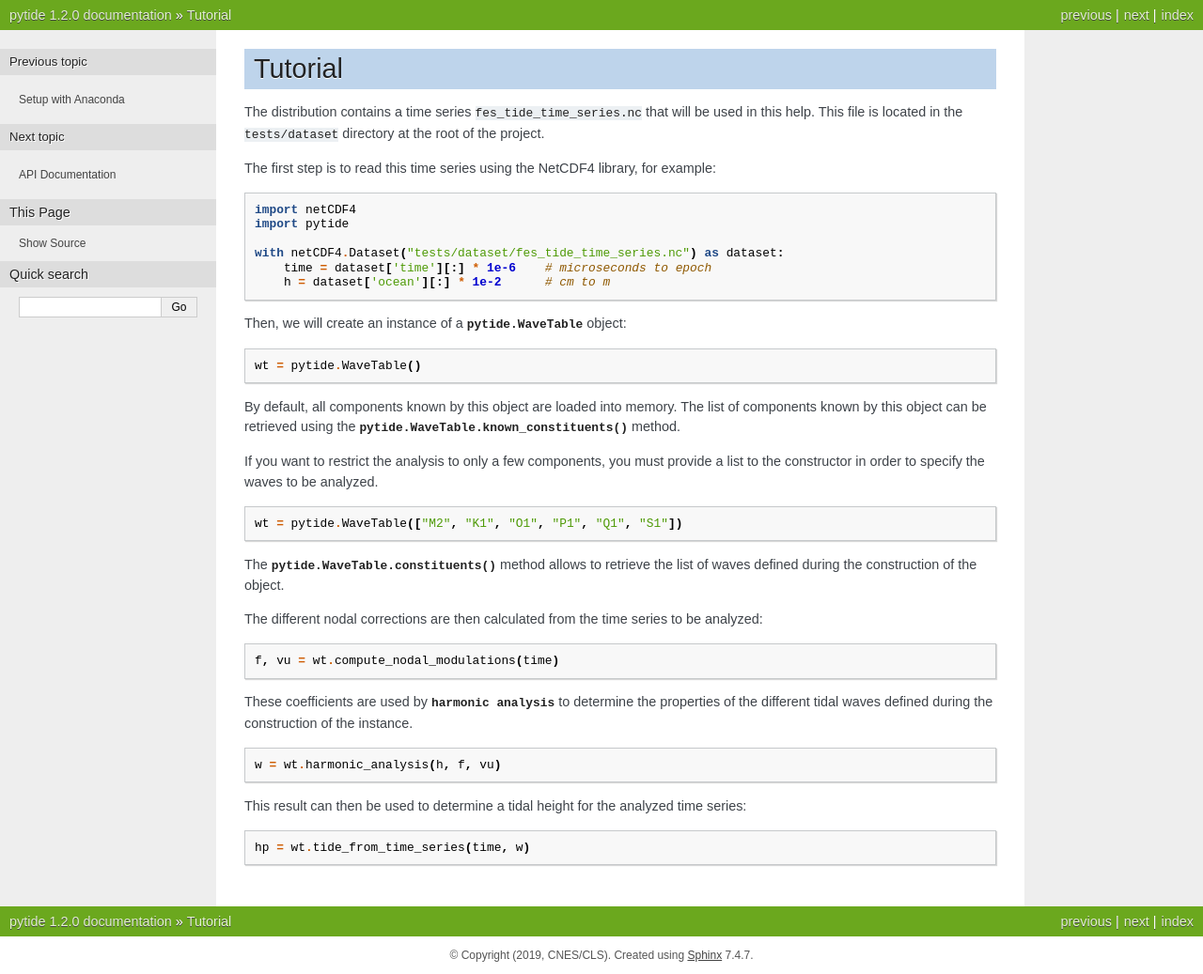
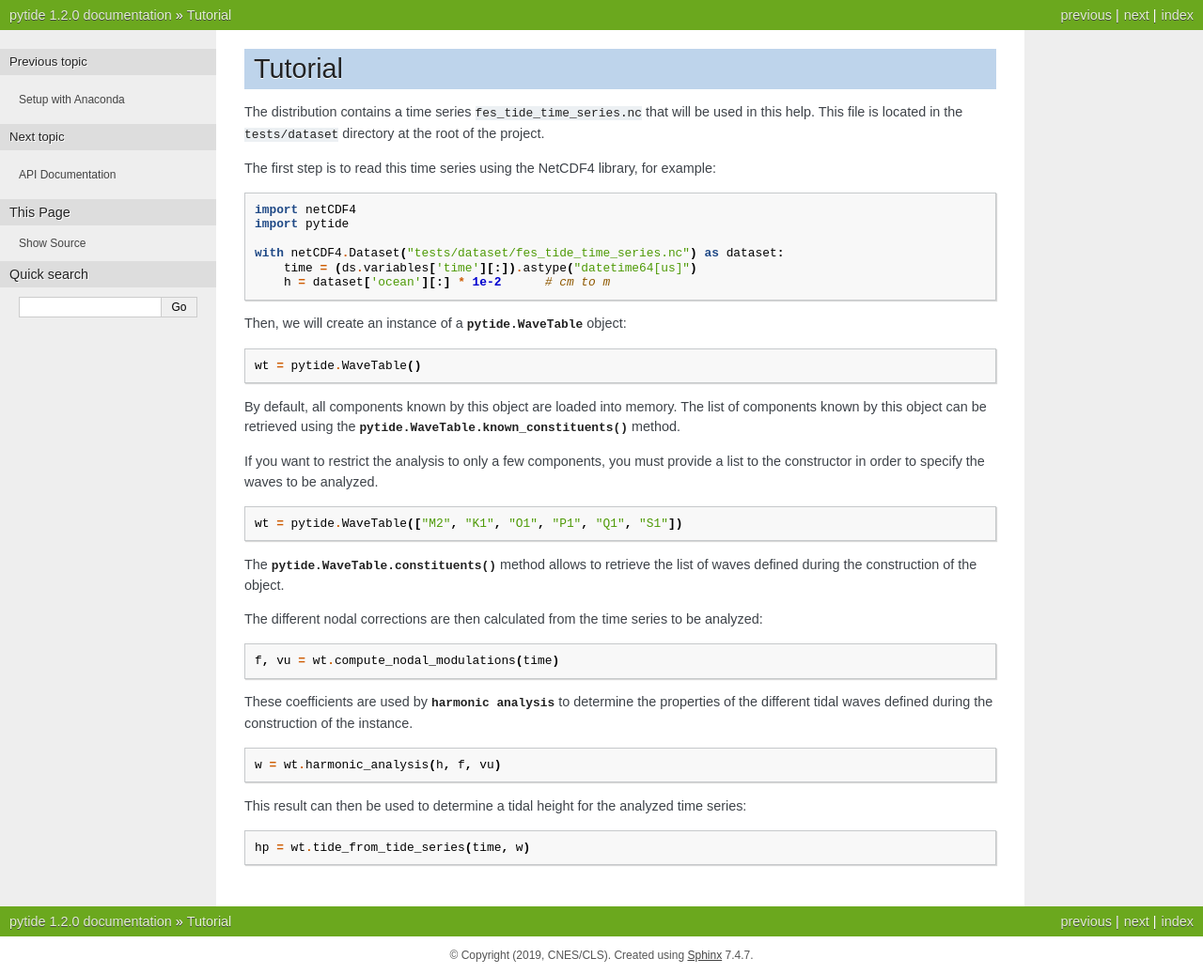
Before and after one commit to CNES/pangeo-pytide, a Sphinx documentation site: the page built from docs/source/tutorial.rst, in a window 1280 px wide. Shown: the whole page at 94% size. Built offline with Sphinx 7.4.7, drawn with Linux system fonts in a browser that asks for light colours.

Commit message:
Documentation update.

```diff
--- a/docs/source/tutorial.rst
+++ b/docs/source/tutorial.rst
@@ -14,7 +14,7 @@ example:
     import pytide
 
     with netCDF4.Dataset("tests/dataset/fes_tide_time_series.nc") as dataset:
-        time = dataset['time'][:] * 1e-6    # microseconds to epoch
+        time = (ds.variables['time'][:]).astype("datetime64[us]")
         h = dataset['ocean'][:] * 1e-2      # cm to m
 
 
@@ -56,7 +56,6 @@ different tidal waves defined during the construction of the instance.
 This result can then be used to determine a tidal height for the analyzed time
 series:
 
-
 .. code:: python
 
-    hp = wt.tide_from_time_series(time, w)
+    hp = wt.tide_from_tide_series(time, w)
```
